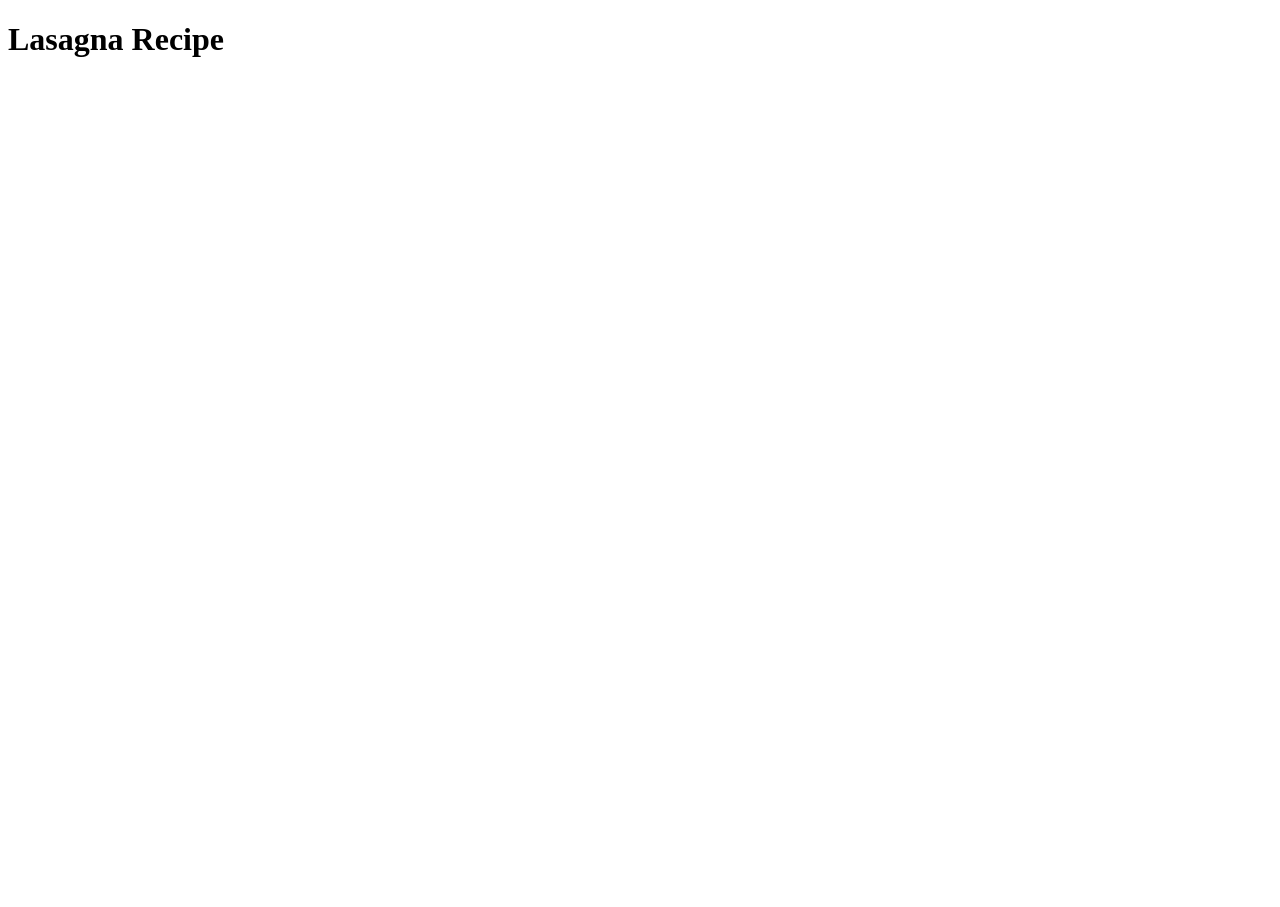
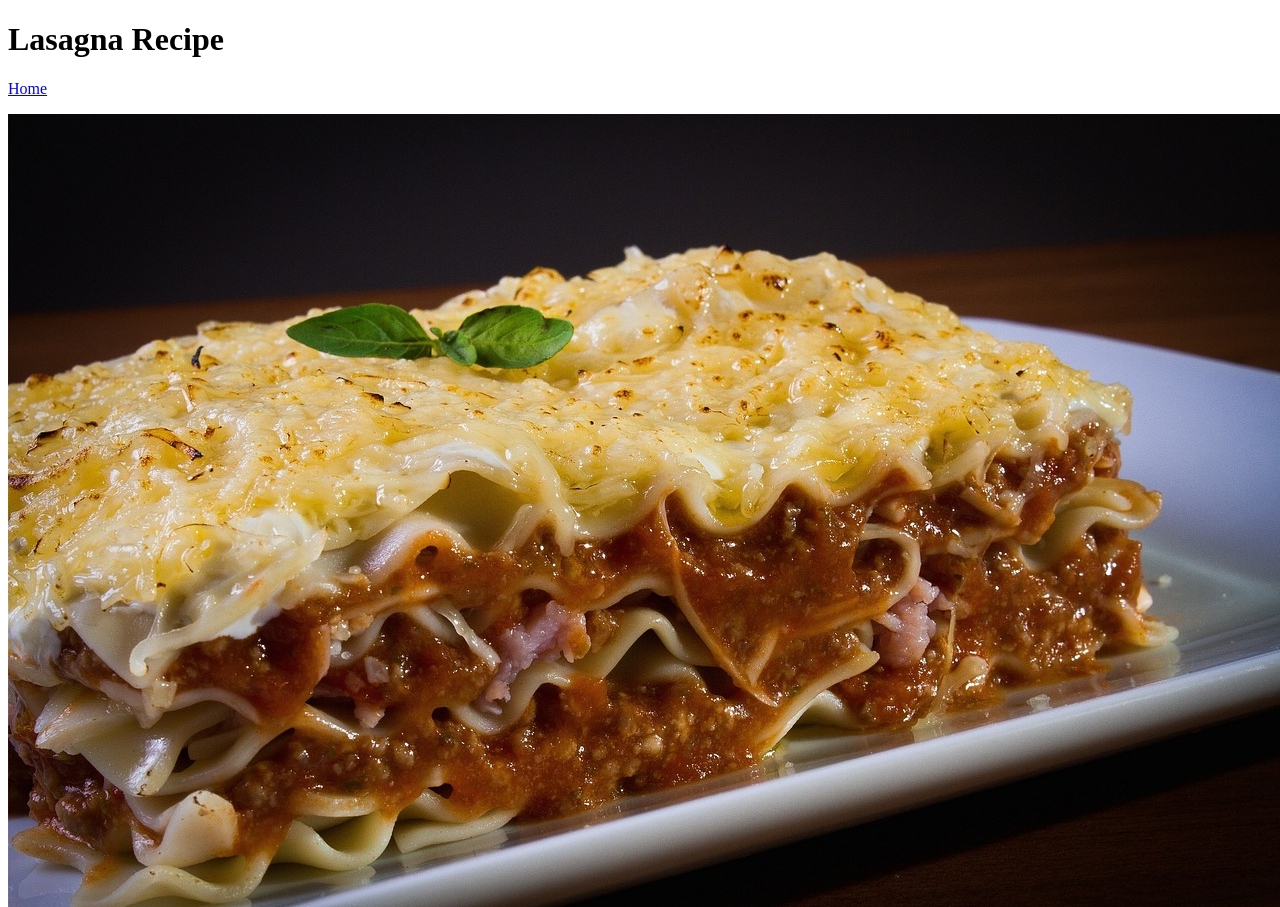
Before and after one commit to jimmyflash1992/odin-recipes, a plain HTML site: page recipes/lasagna.html in a window 1280 px wide. Shown: the top 907 px of the page. Before the commit the page ends 800 px from the top, so only its background shows below. Drawn offline with Linux system fonts and the light colour scheme.

Commit message:
create img dir and added recipe

```diff
--- a/recipes/lasagna.html
+++ b/recipes/lasagna.html
@@ -1,11 +1,16 @@
 <!DOCTYPE html>
 <html lang="en">
+
 <head>
     <meta charset="UTF-8">
     <meta name="viewport" content="width=device-width, initial-scale=1.0">
     <title>Lasagna Recipe</title>
 </head>
+
 <body>
     <h1>Lasagna Recipe</h1>
+    <a href="../index.html">Home</a>
+    <p><img src="../img/lasagna.jpg"></p>
 </body>
+
 </html>
```
Also changed, not shown: index.html (+5 -0 lines), img/lasagna.jpg (added).
